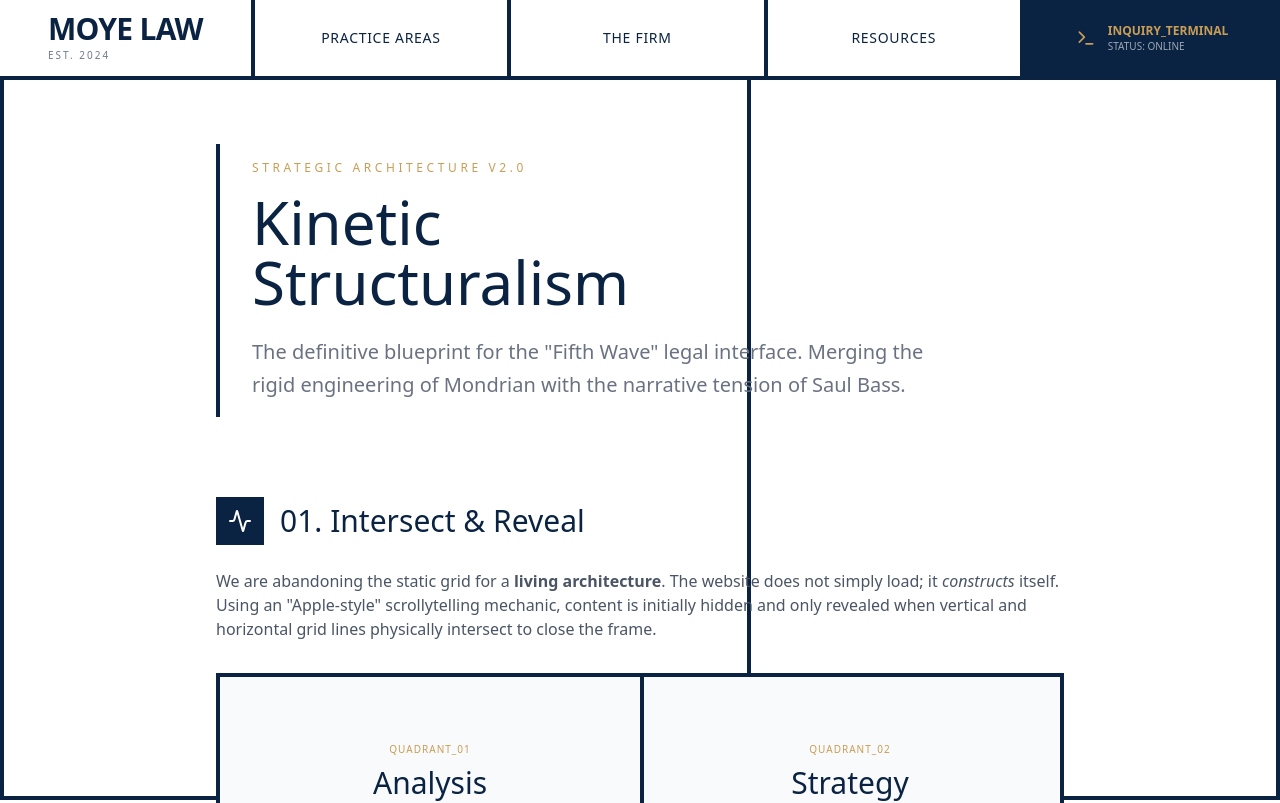
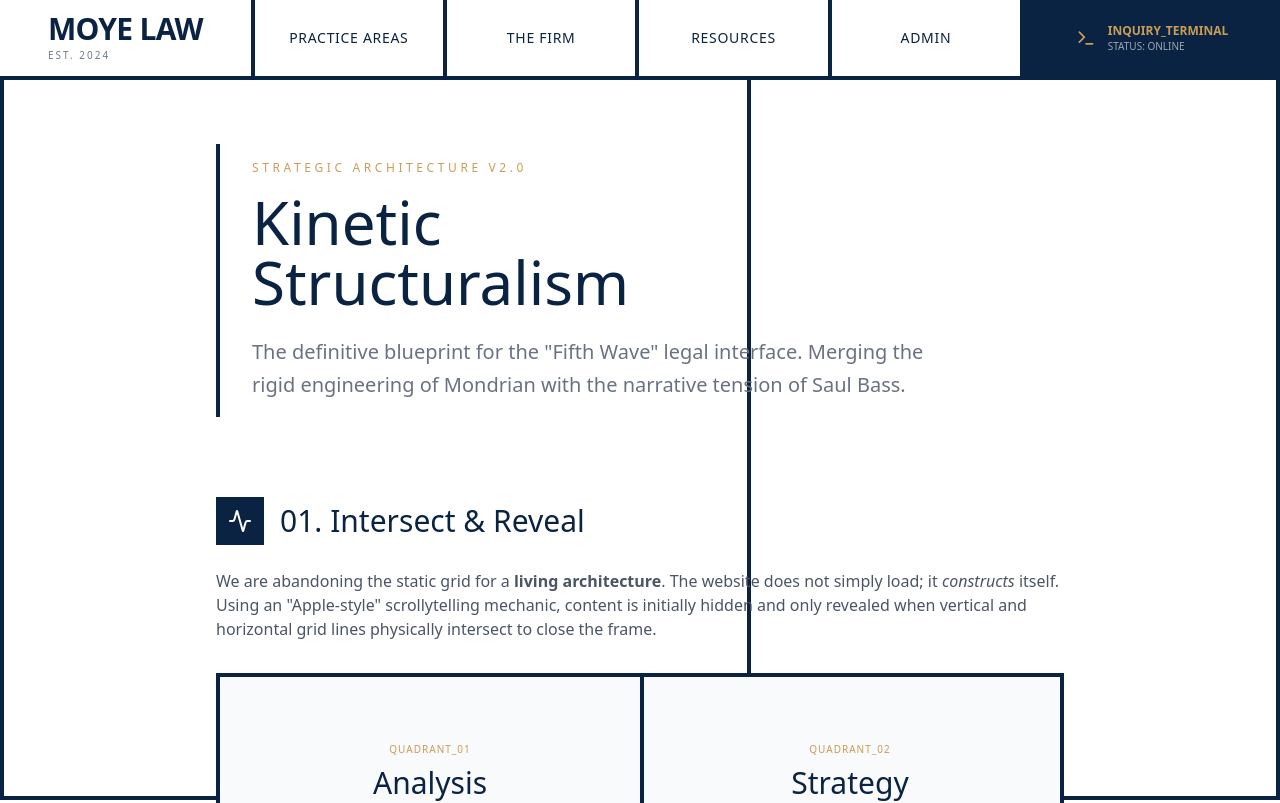
Before and after one commit to binarylawyer/moye-law-redesign, a Next.js app in the folder moye-law-web/: page /strategy in a window 1280 px wide. Shown: the top 803 px of the page. Built offline with nearby package versions, Linux system fonts and the light colour scheme.

Commit message:
feat: add new `NavBarV2` component for site navigation.

```diff
--- a/moye-law-web/src/components/layout/NavBarV2.tsx
+++ b/moye-law-web/src/components/layout/NavBarV2.tsx
@@ -9,6 +9,7 @@ const NavBarV2 = () => {
         { name: 'Practice Areas', path: '/practice' },
         { name: 'The Firm', path: '/firm' },
         { name: 'Resources', path: '/resources' },
+        { name: 'Admin', path: '/admin/design' },
     ];
 
     return (
```
